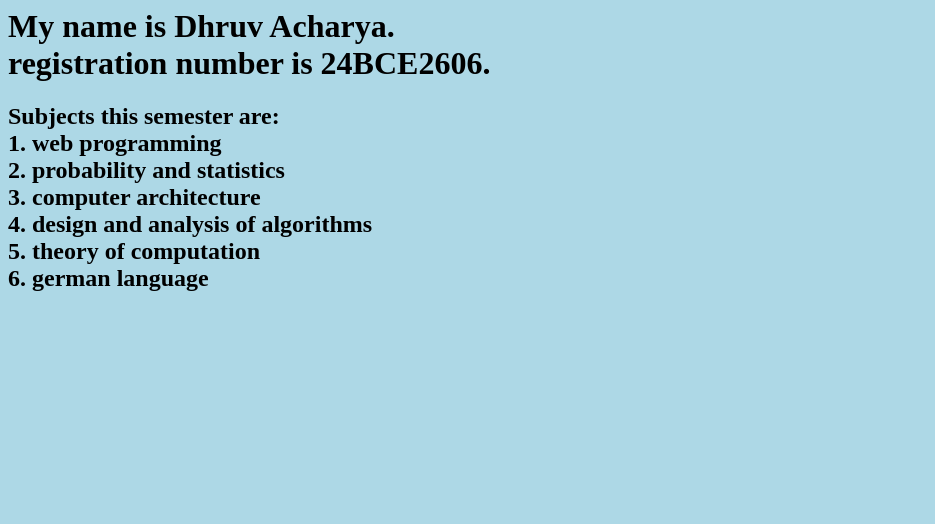
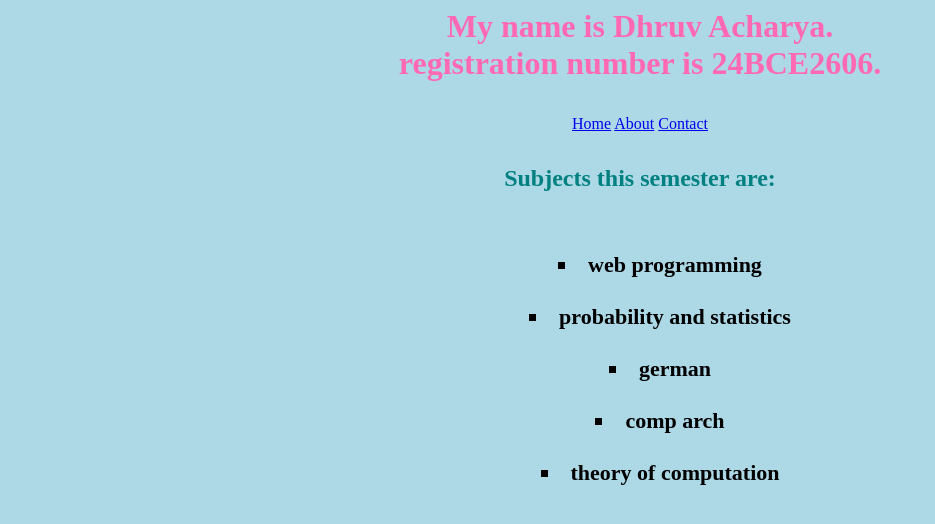
Before and after one commit to dhruvVIT/myinfo, a plain HTML site: page index.html in a window 1280 px wide. Shown: the whole page, without its empty margins (0-935 px from the left). Drawn offline with Linux system fonts and the light colour scheme.

Commit message:
Added links and made common css file and used it in html

```diff
--- a/index.html
+++ b/index.html
@@ -1,29 +1,36 @@
 <html>
     <head>
-        <title>MY DETAILS
-
+        <title>
+            MY DETAILS
         </title>
-        <style>
-            body{
-                background-color: lightblue;
-            }
-        </style>
+        <link rel="stylesheet" href="style.css">
     </head>
     <body>
-        <h1>
+        <h1 id="myname">
             My name is Dhruv Acharya.
             <br>
             registration number is 24BCE2606.
             <br>
         </h1>
-        <h2>
-            Subjects this semester are: <br>
-            1. web programming <br>
-            2. probability and statistics <br>
-            3. computer architecture <br>
-            4. design and analysis of algorithms <br>
-            5. theory of computation <br>
-            6. german language <br>
+        <nav class="navbar">
+            <a href="index.html">Home</a>
+            <a href="about.html">About</a>
+            <a href="contact.html">Contact</a>
+        </nav>
+
+
+           <h2> Subjects this semester are:</h2> <br>
+            <centre>
+            <ul style="list-style-type: square;">
+            <li>web programming</li> <br>
+            <li>probability and statistics</li> <br>
+            <li>german</li><br>
+            <li>comp arch</li><br>
+            <li>theory of computation</li><br>
+
+
+            </ul>
+        </centre>
         </h2>
     </body>
 </html>
--- /dev/null
+++ b/style.css
@@ -0,0 +1,34 @@
+
+            body{
+                background-color: lightblue;
+            }
+
+            #myname{
+                text-align: center;
+                color: hotpink;
+                font-weight: bold;
+            }
+            .navbar {
+                text-align: center;
+                background-color:lightblue;
+                padding: 12px;
+                    }
+            .navbar a:hover {
+                color: yellow;
+                }
+            h2{
+                text-align: center;
+                color: teal;
+            }
+            ul{
+                text-align: center;
+                list-style-position: inside;
+                font-size: 22px;
+                font-weight: bold;
+            }
+            .contact-text {
+                text-align: center;
+                font-size: 20px;
+                font-weight: bold;
+                margin-top: 20px;
+                    }
```
Also changed, not shown: About.html (added, +25 -0 lines), Contact.html (added, +33 -0 lines).
